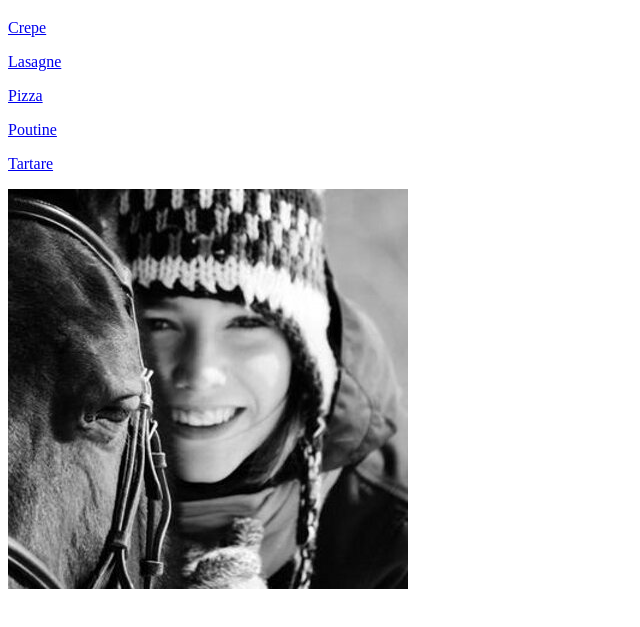
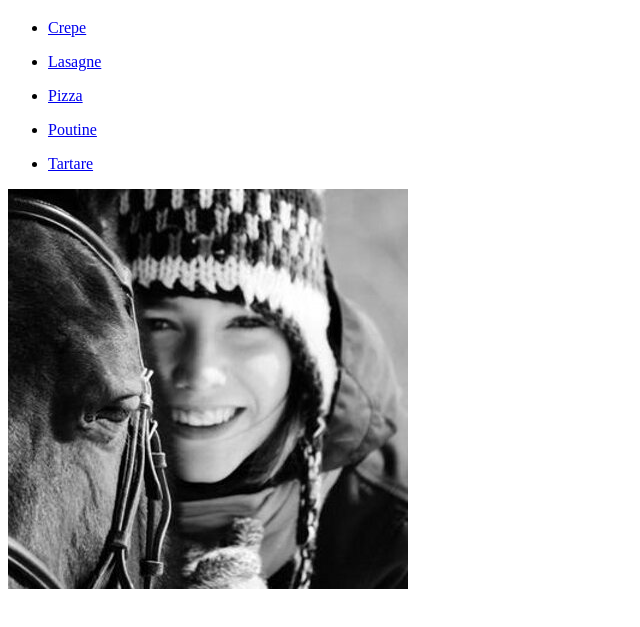
Before and after one commit to SimonGelinas/Odin-recipes, a plain HTML site: page index.html in a window 1280 px wide. Shown: the part 61-688 px from the top of the page, without its empty margins (0-640 px from the left). Drawn offline with Linux system fonts and the light colour scheme.

Commit message:
ajout unordered list index.html

```diff
--- a/index.html
+++ b/index.html
@@ -9,12 +9,13 @@
 
 <body>
     <h1>Odin Recipes</h1>
-    <p><a href="recipes/crepe.html">Crepe </a></p>
-    <p><a href="recipes/lasagne.html">Lasagne </a></p>
-    <p><a href="recipes/pizza.html">Pizza</a></p>
-    <p><a href="recipes/poutine.html">Poutine</a></p>
-    <p><a href="recipes/tartare.html">Tartare</a></p>
-
+<ul>
+    <li><p><a href="recipes/crepe.html">Crepe </a></p></li>
+    <li><p><a href="recipes/lasagne.html">Lasagne </a></p></li>
+    <li><p><a href="recipes/pizza.html">Pizza</a></p></li>
+    <li><p><a href="recipes/poutine.html">Poutine</a></p></li>
+    <li><p><a href="recipes/tartare.html">Tartare</a></p></li>
+</ul>
     <img src="images/aj.jpg" alt="ma blonde">
 </body>
 
```
